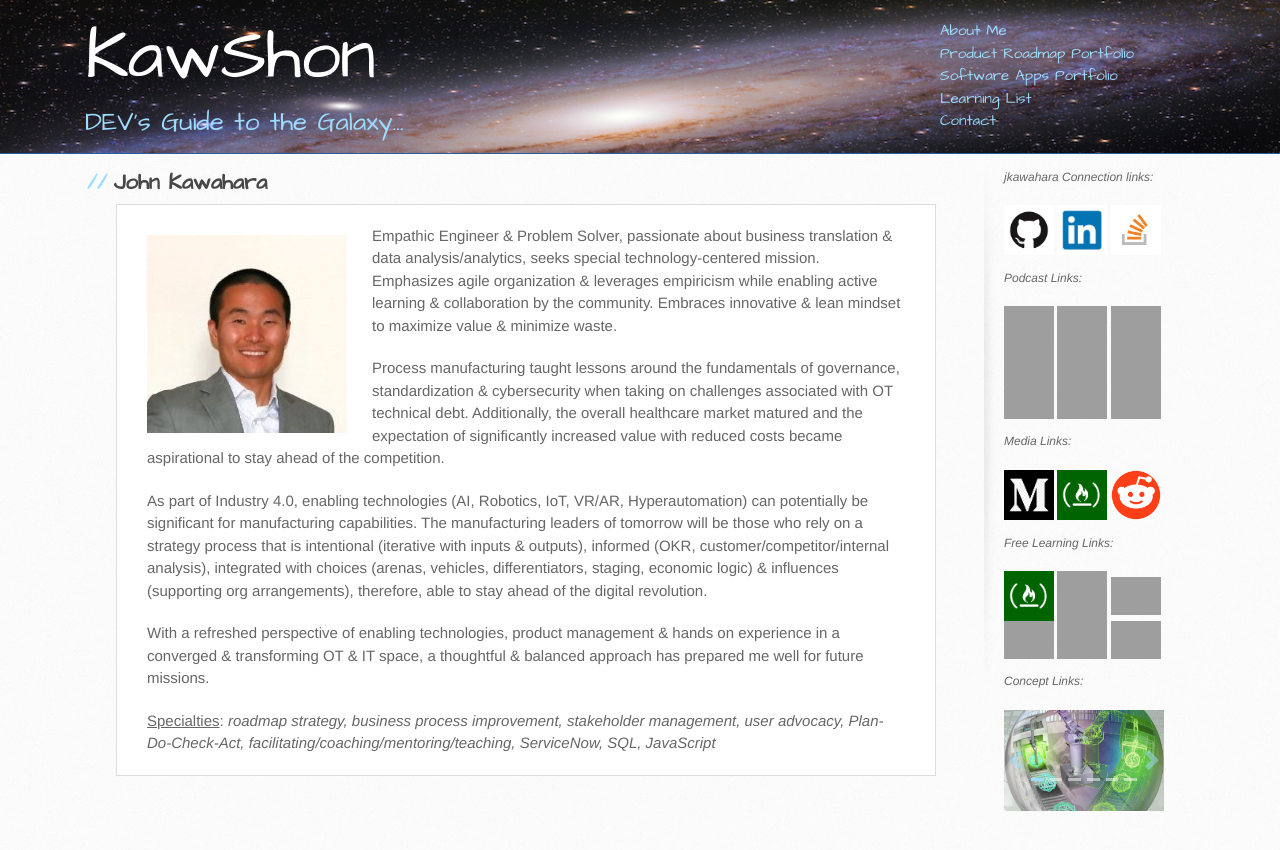
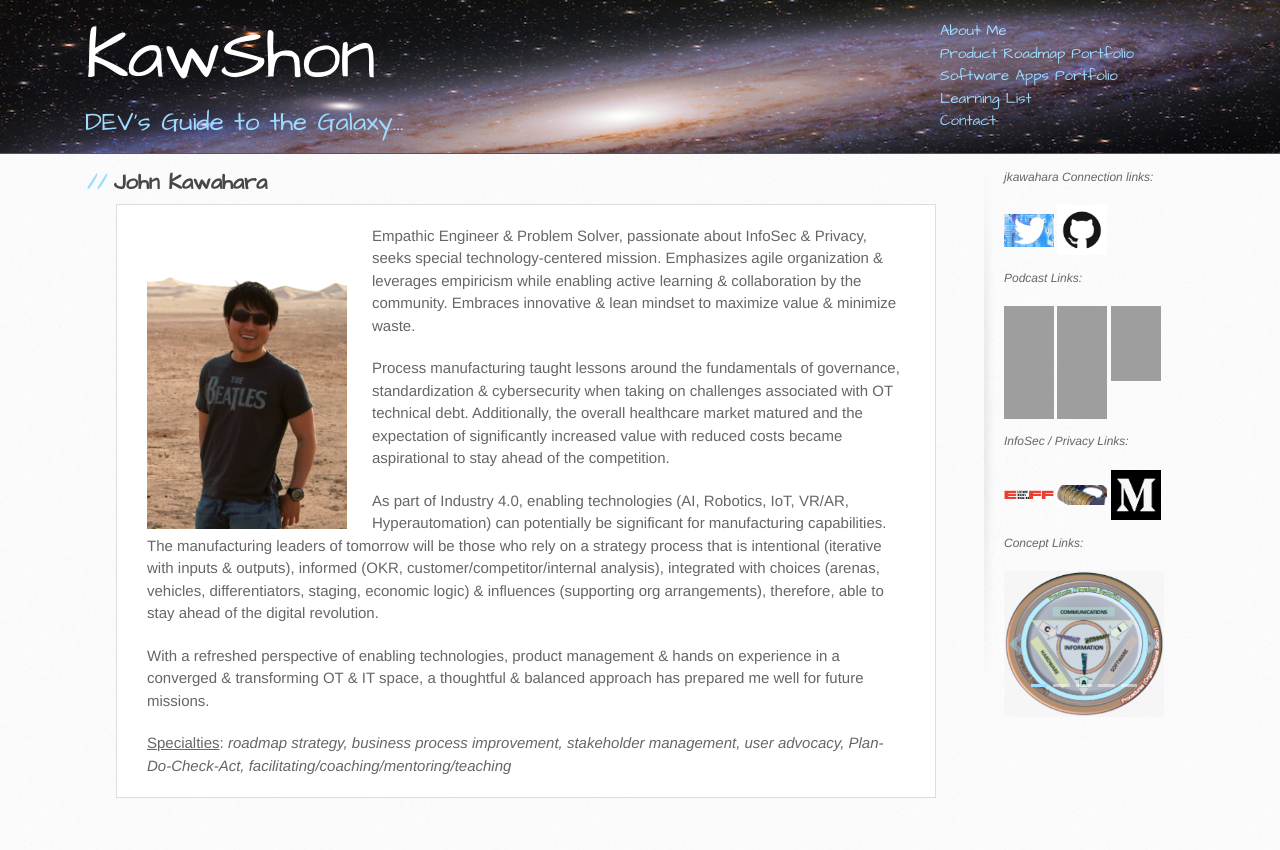
Before and after one commit to jkawahara/jkawahara.github.io, a Jekyll site: the page built from index.html, in a window 1280 px wide. Shown: the top 850 px of the page. Built offline with Jekyll 4.4.1, drawn with Linux system fonts in a browser that asks for light colours; grey boxes are pictures that could not be loaded.

Commit message:
refresh pages

```diff
--- a/_includes/links.html
+++ b/_includes/links.html
@@ -15,21 +15,21 @@
     {% endfor %}
   <br><br>
 
-  <p><em>Media Links:</em></p>
+  <p><em>InfoSec / Privacy Links:</em></p>
     {% for item in site.data.sidebar.links %}
-      {% if item.type == "Media" %}
+      {% if item.type == "ISP" %}
         <a href="{{ item.url }}"><img src="{{ item.img }}" class="social" alt="{{ item.title }}" width="50"></a>
       {% endif %}
     {% endfor %}
   <br><br>
 
-  <p><em>Free Learning Links:</em></p>
+  <!-- <p><em>Free Learning Links:</em></p>
     {% for item in site.data.sidebar.links %}
       {% if item.type == "Learning" %}
         <a href="{{ item.url }}"><img src="{{ item.img }}" class="social" alt="{{ item.title }}" width="50"></a>
       {% endif %}
     {% endfor %}
-  <br><br>
+  <br><br> -->
 
   <p><em>Concept Links:</em></p>
     <div id="carousel" class="carousel slide carousel-fade" data-ride="carousel">
--- a/index.html
+++ b/index.html
@@ -8,12 +8,12 @@ redirect_from:
 ---
 
 <section class="main-section">
-  <img src="assets/images/jkawahara.jpg" class="auth-image" alt="John Kawahara">
+  <img src="assets/images/jkawahara2.png" class="auth-image" alt="John Kawahara">
 
-  <p>Empathic Engineer & Problem Solver, passionate about business translation & data analysis/analytics, seeks special technology-centered mission. Emphasizes agile organization & leverages empiricism while enabling active learning & collaboration by the community. Embraces innovative & lean mindset to maximize value & minimize waste.</p>
+  <p>Empathic Engineer & Problem Solver, passionate about InfoSec & Privacy, seeks special technology-centered mission. Emphasizes agile organization & leverages empiricism while enabling active learning & collaboration by the community. Embraces innovative & lean mindset to maximize value & minimize waste.</p>
   <p>Process manufacturing taught lessons around the fundamentals of governance, standardization & cybersecurity when taking on challenges associated with OT technical debt. Additionally, the overall healthcare market matured and the expectation of significantly increased value with reduced costs became aspirational to stay ahead of the competition.</p>
   <p>As part of Industry 4.0, enabling technologies (AI, Robotics, IoT, VR/AR, Hyperautomation) can potentially be significant for manufacturing capabilities. The manufacturing leaders of tomorrow will be those who rely on a strategy process that is intentional (iterative with inputs & outputs), informed (OKR, customer/competitor/internal analysis), integrated with choices (arenas, vehicles, differentiators, staging, economic logic) & influences (supporting org arrangements), therefore, able to stay ahead of the digital revolution.</p>
   <p>With a refreshed perspective of enabling technologies, product management & hands on experience in a converged & transforming OT & IT space, a thoughtful & balanced approach has prepared me well for future missions.</p>
-  <p><u>Specialties</u>:<em>  roadmap strategy, business process improvement, stakeholder management, user advocacy, Plan-Do-Check-Act, facilitating/coaching/mentoring/teaching, ServiceNow, SQL, JavaScript </em></p>
+  <p><u>Specialties</u>:<em>  roadmap strategy, business process improvement, stakeholder management, user advocacy, Plan-Do-Check-Act, facilitating/coaching/mentoring/teaching </em></p>
 
 </section>
```
Also changed, not shown: _data/sidebar.yml (+77 -78 lines), assets/images/eff.png (added), assets/images/jkawahara2.png (added), assets/images/sos.png (added), assets/images/twitter.png (added).
